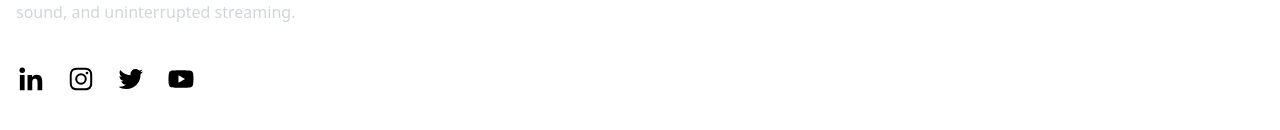
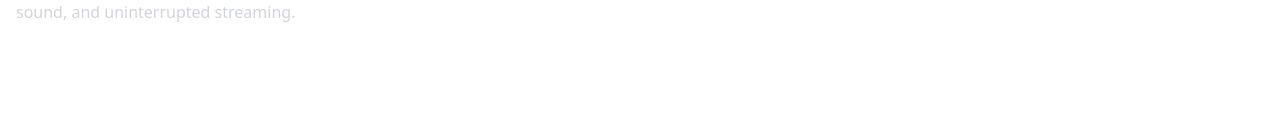
Before and after one commit to eliferkln/hoole, a React (Create React App) app: page / in a window 1280 px wide. Shown: the part 482-612 px from the top of the page. Built offline with nearby package versions, Linux system fonts and the light colour scheme; no server answers; the HTML template or start-up script is replaced by a standard one.

Commit message:
fix: general

```diff
--- a/src/components/Cards.tsx
+++ b/src/components/Cards.tsx
@@ -4,7 +4,6 @@ import { AiTwotoneStar } from "react-icons/ai";
 
 const Cards = () => {
   const { searchData }: any = useApi();
-
   const imguri = "https://image.tmdb.org/t/p/w500/";
   return (
     <div className="w-full py-[4rem] px-4 bg-white">
--- a/src/components/Categories.tsx
+++ b/src/components/Categories.tsx
@@ -3,8 +3,7 @@ import { useApi } from "../context/ApiContext";
 
 const Categories = () => {
   const { genres }: any = useApi();
-  console.log("geness", genres);
-  const imguri = "https://image.tmdb.org/t/p/w500/";
+
   return (
     <div className="w-full py-[2rem] px-4 bg-white">
       <div className="max-w-[1240px] mx-auto grid md:grid-cols-5 gap-4 ">
--- a/src/components/Footer.tsx
+++ b/src/components/Footer.tsx
@@ -1,10 +1,4 @@
 import React from "react";
-import {
-  BiLogoLinkedin,
-  BiLogoYoutube,
-  BiLogoInstagram,
-  BiLogoTwitter,
-} from "react-icons/bi";
 import { ToastContainer, toast } from "react-toastify";
 import "react-toastify/dist/ReactToastify.css";
 
@@ -25,20 +19,6 @@ const Footer: React.FC = () => {
             Watch movies the way they were meant to be seen - in stunning high
             definition, with crisp sound, and uninterrupted streaming.
           </p>
-          <div className="flex justify-between md:w-[50%] my-6">
-            <a href="/">
-              <BiLogoLinkedin size={30} color="black" />
-            </a>
-            <a href="/">
-              <BiLogoInstagram size={30} color="black" />
-            </a>
-            <a href="/">
-              <BiLogoTwitter size={30} color="black" />
-            </a>
-            <a href="/">
-              <BiLogoYoutube size={30} color="black" />
-            </a>
-          </div>
         </div>
 
         <div className="lg:col-span-1 flex flex-col items-center  mt-6 ">
```
